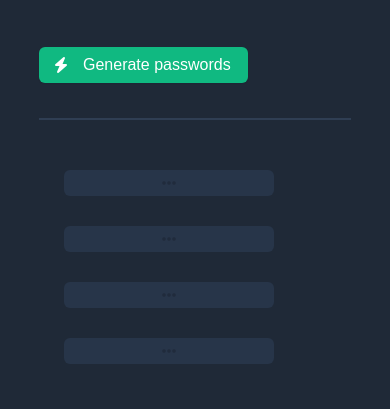
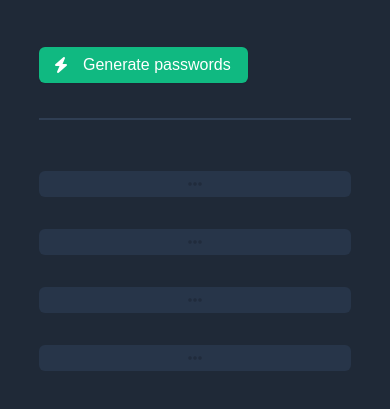
Before and after one commit to Mxthizu/generate-4-random-passwords, a plain HTML site: page index.html in a window 390 px wide. Shown: the part 207-616 px from the top of the page. Drawn offline with Linux system fonts and the light colour scheme.

Commit message:
Responsive design

```diff
--- a/index.css
+++ b/index.css
@@ -73,3 +73,10 @@ hr {
     width: 210px;
     text-align: center
 }
+
+@media screen and (max-width: 800px) {
+    .password-el {
+        margin: revert;
+        width: 100%;
+    }
+}
--- a/index.html
+++ b/index.html
@@ -1,5 +1,6 @@
 <html>
     <head>
+        <meta name="viewport" content="width=device-width,initial-scale=1">
         <link rel="stylesheet" href="index.css">
         <link rel="preconnect" href="https://fonts.googleapis.com">
         <link rel="preconnect" href="https://fonts.gstatic.com" crossorigin>
```
